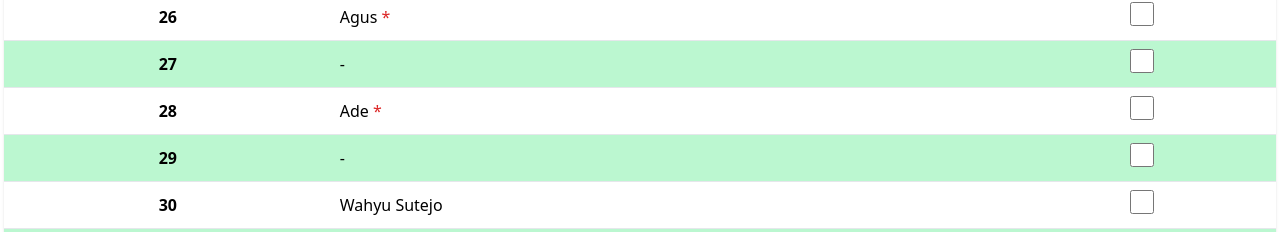
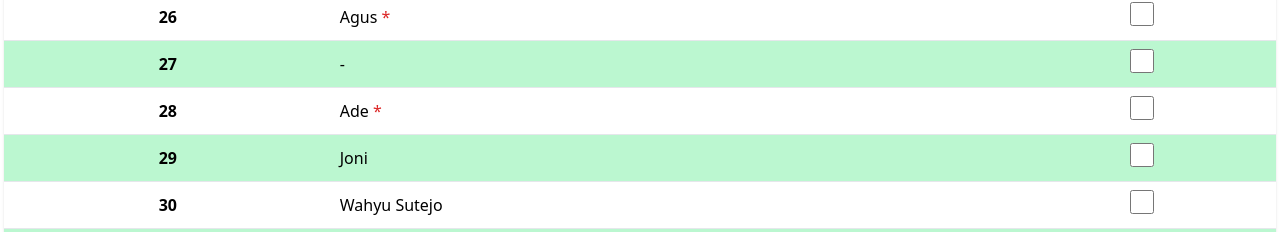
Before and after one commit to roniadiatmoko/jimpitan, a React (Create React App) app: page / in a window 1280 px wide. Shown: the part 1818-2050 px from the top of the page. Built offline with nearby package versions, Linux system fonts and the light colour scheme; no server answers.

Commit message:
fix: update nama rumah 29

```diff
--- a/src/shared/config.js
+++ b/src/shared/config.js
@@ -45,7 +45,7 @@ export const homeList = [
   { nomor: 26, nama: "Agus", sudah_menghuni: 1, tanggal_huni: "2025-01-01" },
   { nomor: 27, nama: "-", sudah_menghuni: 0, tanggal_huni: "0000-00-00" },
   { nomor: 28, nama: "Ade", sudah_menghuni: 1, tanggal_huni: "2025-01-01" },
-  { nomor: 29, nama: "-", sudah_menghuni: 0, tanggal_huni: "0000-00-00" },
+  { nomor: 29, nama: "Joni", sudah_menghuni: 0, tanggal_huni: "0000-00-00" },
   { nomor: 30, nama: "Wahyu Sutejo", sudah_menghuni: 0, tanggal_huni: "0000-00-00" },
   { nomor: 31, nama: "Amri", sudah_menghuni: 1, tanggal_huni: "2025-01-01" },
   { nomor: 32, nama: "Dedy", sudah_menghuni: 1, tanggal_huni: "2025-01-01" },
```
